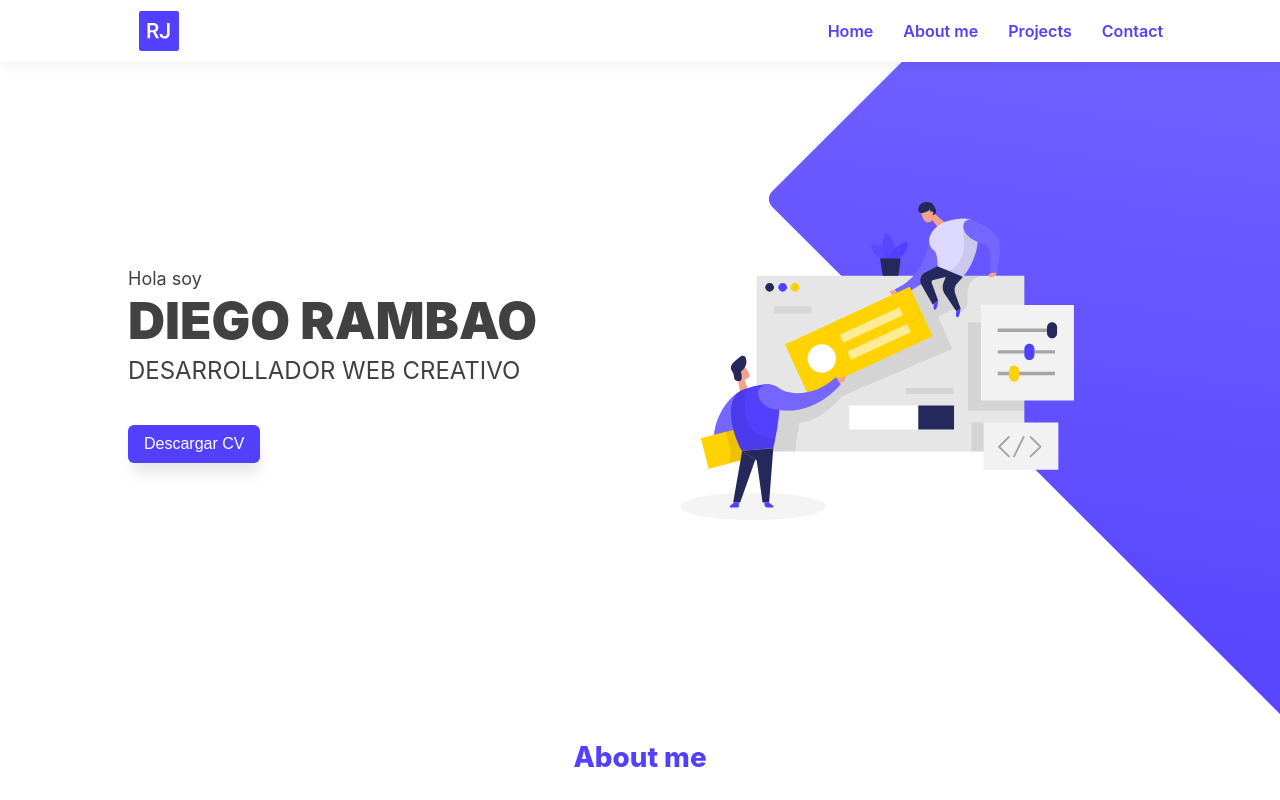
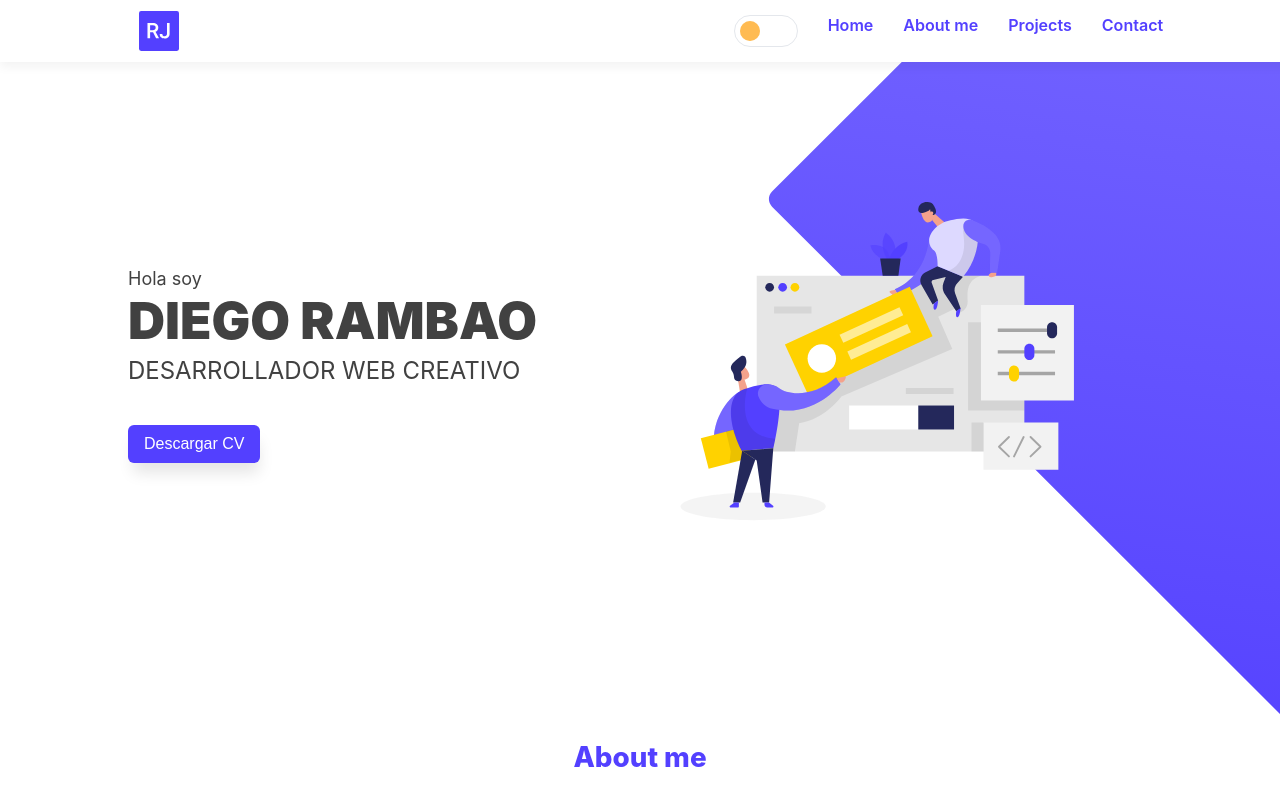
Before and after one commit to diegoRambao/web-site-personal, a React (Create React App) app: page / in a window 1280 px wide. Shown: the top 800 px of the page. Built offline with nearby package versions, Linux system fonts and the light colour scheme.

Commit message:
feat: create button toggle theme

```diff
--- a/src/components/Navbar/index.js
+++ b/src/components/Navbar/index.js
@@ -1,6 +1,7 @@
 import React from 'react'
+import { Nav, NavbarBrand, NavbarImg, NavbarItems, ItemNav } from './style'
+import { ToggleTheme } from '../ToggleTheme'
 import logo from '../../static/images/logo.svg'
-import { Nav, NavbarBrand, NavbarImg, NavbarItems, ItemNav } from './style'
 
 export const Navbar = () => {
    return (
@@ -8,12 +9,15 @@ export const Navbar = () => {
          <div className="container">
             <NavbarBrand>
                <NavbarImg src={logo} alt="Logo brand" loading="lazy" />
+               <div style={{ display: 'flex' }}>
+                  <ToggleTheme />
                   <NavbarItems>
                      <ItemNav href="/home">Home</ItemNav>
                      <ItemNav href="/about">About me</ItemNav>
                      <ItemNav href="/project">Projects</ItemNav>
                      <ItemNav href="/contact">Contact</ItemNav>
                   </NavbarItems>
+               </div>
             </NavbarBrand>
          </div>
       </Nav>
--- /dev/null
+++ b/src/components/ToggleTheme/index.js
@@ -0,0 +1,19 @@
+import React from 'react'
+import { ContainerTheme } from './style'
+
+export const ToggleTheme = () => {
+   return (
+      <ContainerTheme>
+         <input className="toggle-checkbox" type="checkbox"></input>
+         <div className="toggle-slot">
+            <div className="sun-icon-wrapper">
+               <div className="iconify sun-icon" data-icon="feather-sun" data-inline="false"></div>
+            </div>
+            <div className="toggle-button"></div>
+            <div className="moon-icon-wrapper">
+               <div className="iconify moon-icon" data-icon="feather-moon" data-inline="false"></div>
+            </div>
+         </div>
+      </ContainerTheme>
+   )
+}
--- /dev/null
+++ b/src/components/ToggleTheme/style.js
@@ -0,0 +1,48 @@
+import styled from 'styled-components'
+
+export const ContainerTheme = styled.label`
+   margin-right: 30px;
+   .toggle-checkbox {
+      position: absolute;
+      opacity: 0;
+      cursor: pointer;
+      height: 0;
+      width: 0;
+   }
+
+   .toggle-slot {
+      position: relative;
+      height: 30px;
+      width: 62px;
+      border: 1px solid #e4e7ec;
+      border-radius: 10em;
+      background-color: white;
+      transition: background-color 250ms;
+   }
+
+   .toggle-checkbox:checked ~ .toggle-slot {
+      background-color: #374151;
+   }
+
+   .toggle-button {
+      transform: translate(5px, 5px);
+      position: absolute;
+      height: 20px;
+      width: 20px;
+      border-radius: 50%;
+      background-color: #ffeccf;
+      box-shadow: inset 0px 0px 0px 0.75em #ffbb52;
+      transition: background-color 250ms, border-color 250ms, transform 500ms cubic-bezier(0.26, 2, 0.46, 0.71);
+   }
+
+   .toggle-checkbox:checked ~ .toggle-slot .toggle-button {
+      background-color: #485367;
+      box-shadow: inset 0px 0px 0px 0.75em white;
+      transform: translate(35px, 5px);
+   }
+
+   .toggle-checkbox:checked ~ .toggle-slot .moon-icon-wrapper {
+      opacity: 1;
+      transform: translate(35px, 5px) rotate(-15deg);
+   }
+`
```
Lines whose indentation alone changed are shown as unchanged.
